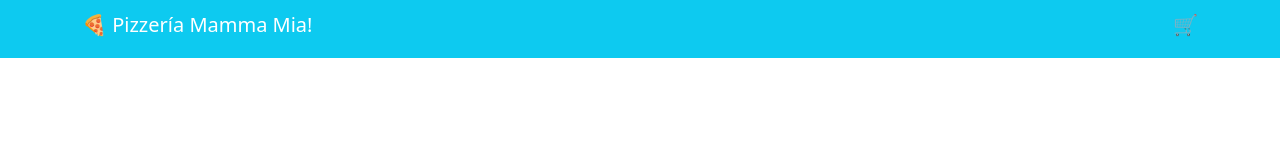
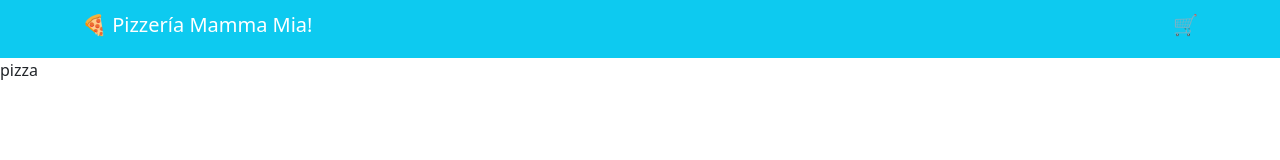
Before and after one commit to gabrielcespedes/desafio_5_4_pizza_mamma_mia, a React (Create React App) app: page /pizza/1 in a window 1280 px wide. Shown: the top 160 px of the page. Built offline with nearby package versions, Linux system fonts and the light colour scheme.

Commit message:
version estable

```diff
--- a/src/App.js
+++ b/src/App.js
@@ -34,7 +34,7 @@ function App() {
         <Navbar></Navbar>
           <Routes>
             <Route path='/' element={<Home></Home>}></Route>
-            <Route path='/pizza' element={<Pizza></Pizza>}></Route>
+            <Route path='/pizza/:id' element={<Pizza></Pizza>}></Route>
             <Route path='/carrito' element={<Carrito></Carrito>}></Route>
           </Routes>
       </BrowserRouter>
--- a/src/views/Home.jsx
+++ b/src/views/Home.jsx
@@ -1,13 +1,16 @@
 import imagen from '../delicious-pizza.jpg';
 
-import { useContext } from 'react';
+import { useContext} from 'react';
+
+import { useNavigate } from 'react-router-dom';
+
 import MyContext from '../my_context';
 
 const Home = () => {
 
     const{pizzas} = useContext(MyContext);
 
-    console.log(pizzas);
+    const navigate = useNavigate();
 
     return(
         <>
@@ -33,7 +36,7 @@ const Home = () => {
                                 )}
                                 <h3 className='text-center'>$ {element.price}</h3>
                                 <div className='text-center'>
-                                    <button className='btn btn-info'>Ver Más 👀</button>
+                                    <button onClick={() => navigate(`/pizza/${element.id}`)} className='btn btn-info'>Ver Más 👀</button>
                                     <button className='btn btn-danger'>Añadir 🛒</button>
                                 </div>
                             </div>
--- a/src/views/Pizza.jsx
+++ b/src/views/Pizza.jsx
@@ -1,6 +1,27 @@
+import { useParams } from "react-router-dom";
+
+import { useContext } from "react";
+
+import MyContext from "../my_context";
+
 const Pizza = () => {
+    const {id} = useParams();
+
+    console.log(id)
+
+    const {pizzas} = useContext(MyContext);
+
+    console.log(pizzas)
+
+    const selectedPizza = pizzas.filter((element) => {
+        if (element.id === id) {
+            return element;
+        }
+    })
+    console.log(selectedPizza);
+
     return(
-        <p>Pizza</p>
+        <p className="text-dark">pizza</p>
     )
 }
 
```
